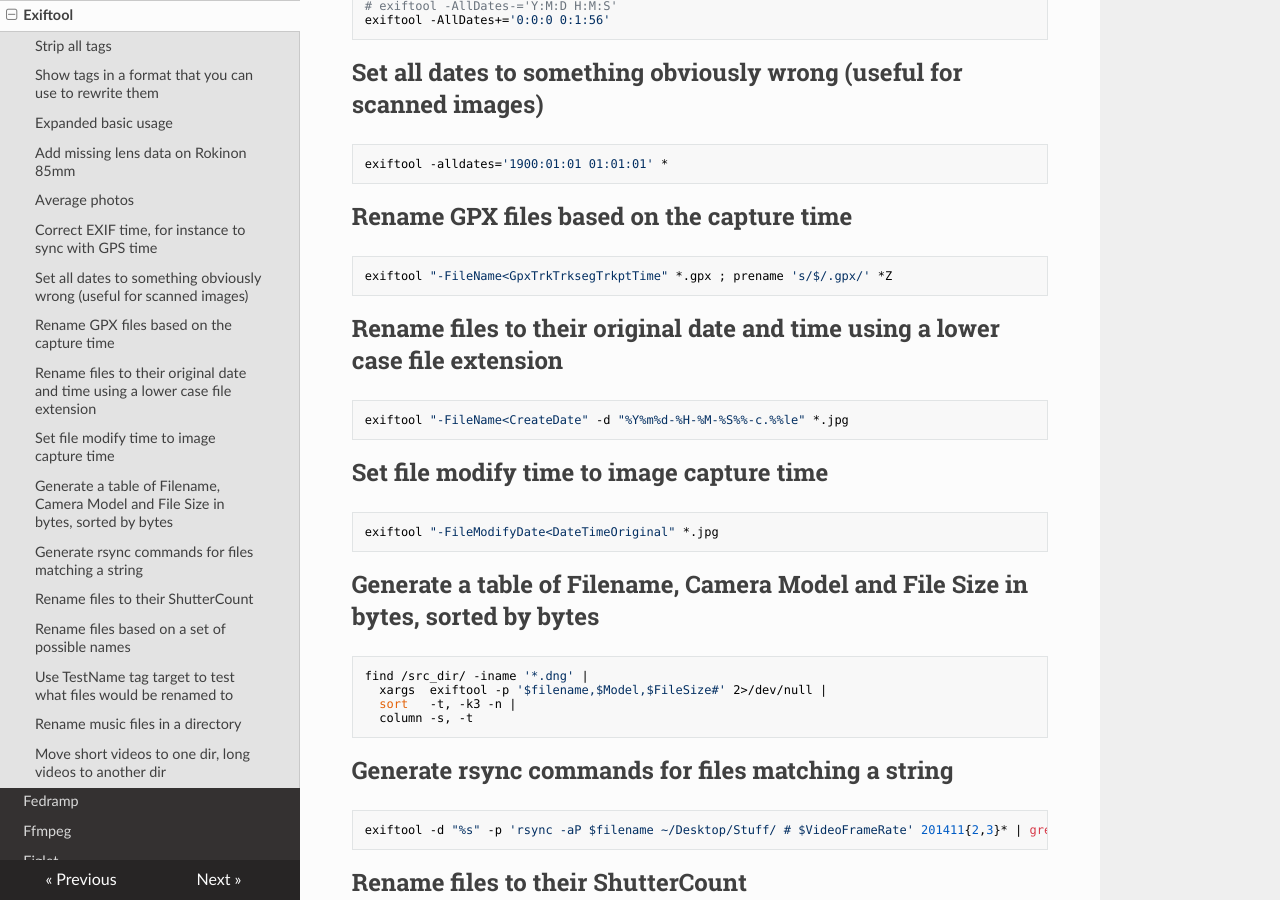
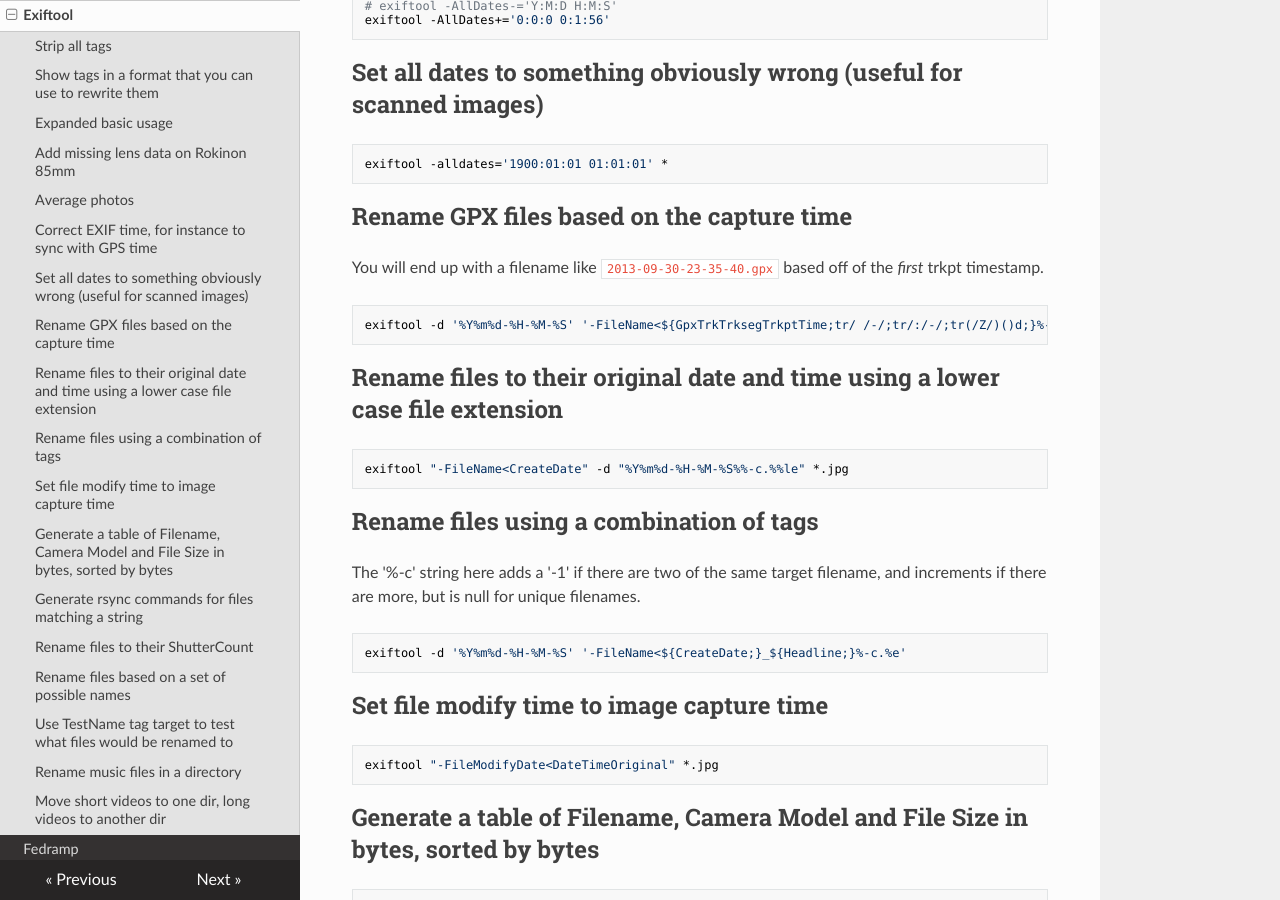
Before and after one commit to lando-cal/tech-notes, an MkDocs documentation site: the page built from docs/exiftool.md, in a window 1280 px wide and 900 px high, scrolled down 970 px. Built offline with MkDocs 1.6.1, drawn with Linux system fonts in a browser that asks for light colours; nearby versions of some CDN libraries.

Commit message:
FileName examples

````diff
--- a/docs/exiftool.md
+++ b/docs/exiftool.md
@@ -55,14 +55,24 @@ exiftool -alldates='1900:01:01 01:01:01' *
 
 ## Rename GPX files based on the capture time
 
+You will end up with a filename like `2013-09-30-23-35-40.gpx` based off of the _first_ trkpt timestamp.
+
 ```
-exiftool "-FileName<GpxTrkTrksegTrkptTime" *.gpx ; prename 's/$/.gpx/' *Z
+exiftool -d '%Y%m%d-%H-%M-%S' '-FileName<${GpxTrkTrksegTrkptTime;tr/ /-/;tr/:/-/;tr(/Z/)()d;}%-c.gpx' *.gpx
 ```
 
 ## Rename files to their original date and time using a lower case file extension
 
 ```
 exiftool "-FileName<CreateDate" -d "%Y%m%d-%H-%M-%S%%-c.%%le" *.jpg
+```
+
+## Rename files using a combination of tags
+
+The '%-c' string here adds a '-1' if there are two of the same target filename, and increments if there are more, but is null for unique filenames.
+
+```
+exiftool -d '%Y%m%d-%H-%M-%S' '-FileName<${CreateDate;}_${Headline;}%-c.%e'
 ```
 
 ## Set file modify time to image capture time
````
